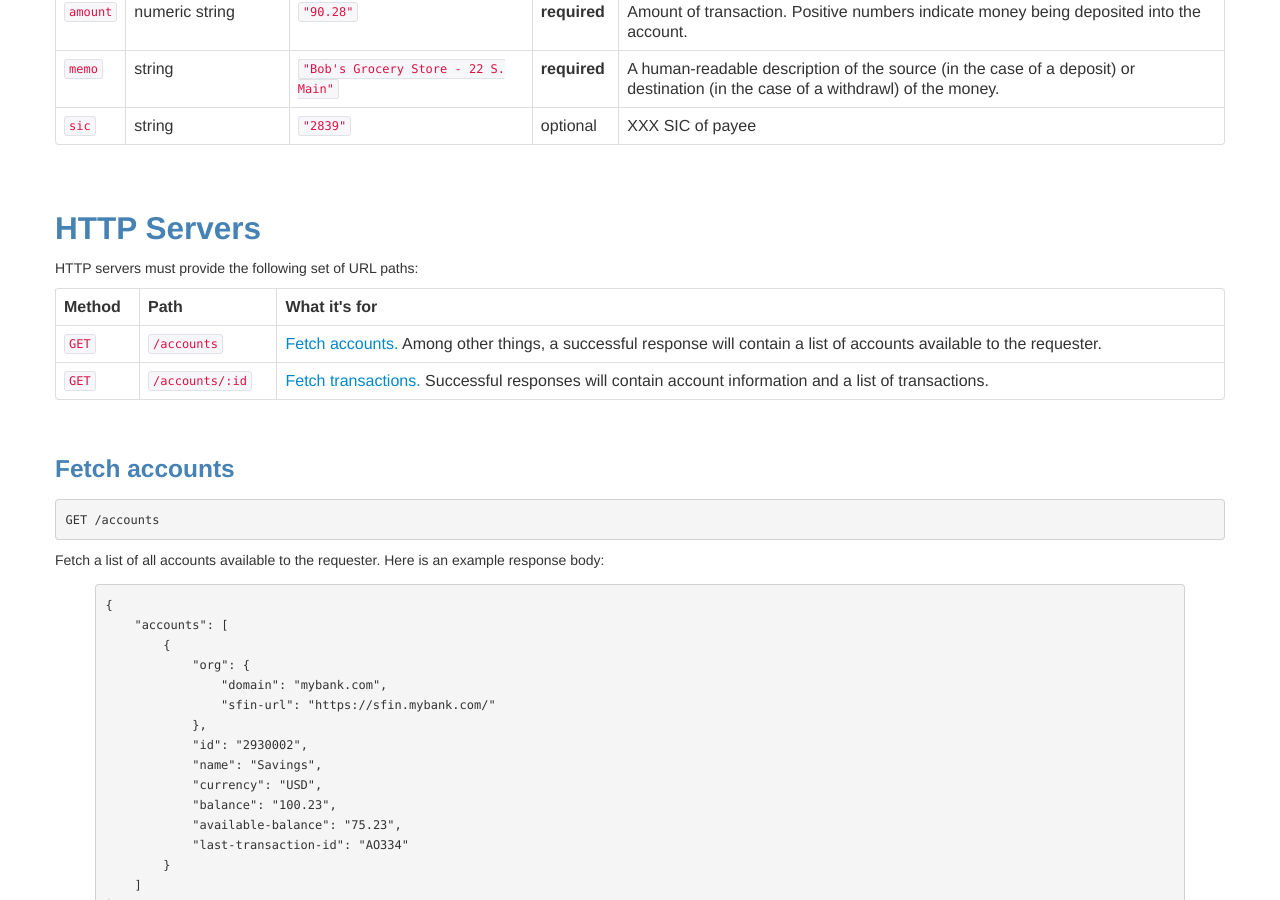
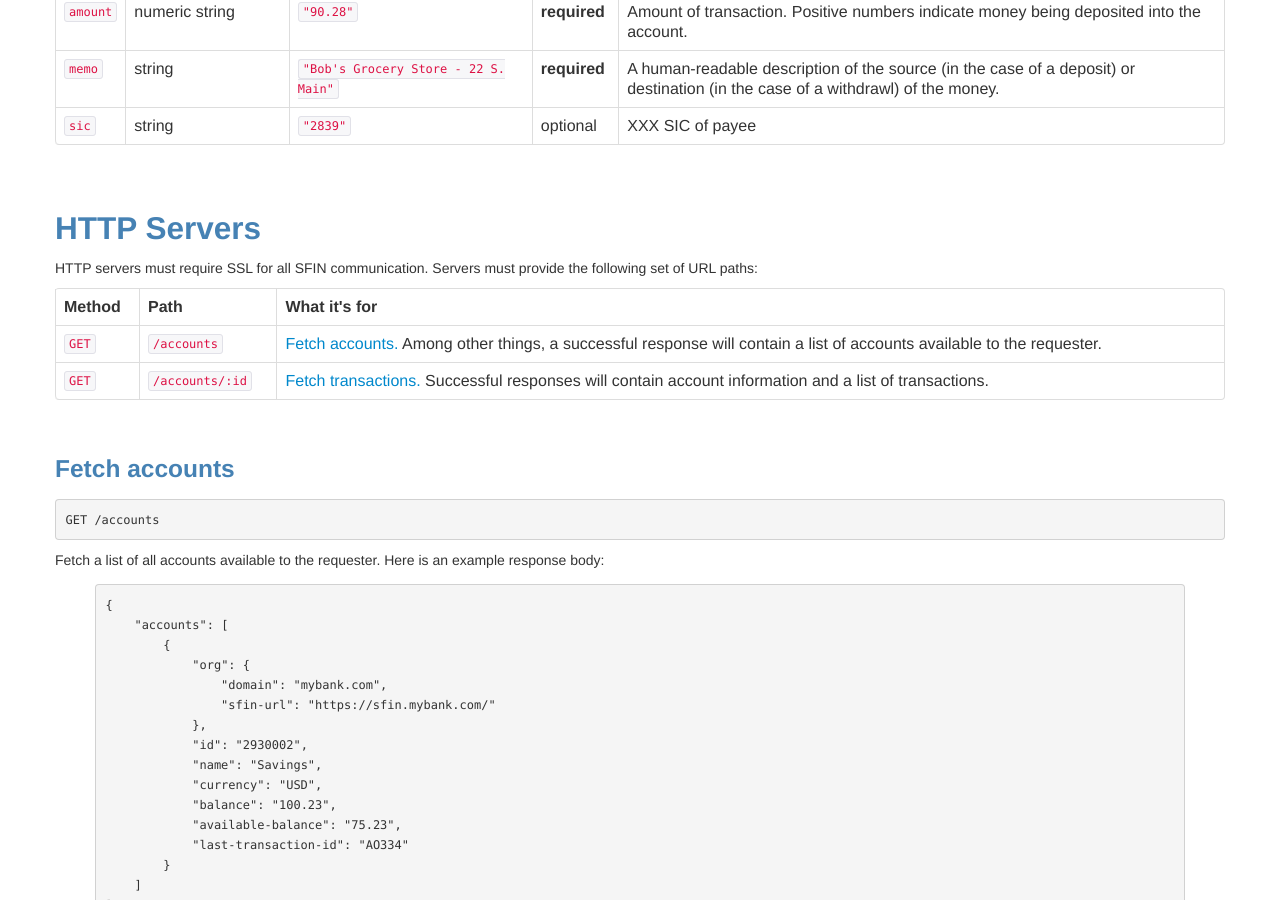
Before and after one commit to simplefin/simplefin.github.com, a Jekyll site: the page built from index.html, in a window 1280 px wide and 900 px high, scrolled down 1520 px. Built offline with Jekyll 4.4.1, drawn with Linux system fonts in a browser that asks for light colours.

Commit message:
Require SSL

```diff
--- a/index.html
+++ b/index.html
@@ -191,7 +191,8 @@ title: The title
 
             <a name="http-servers"><h2>HTTP Servers</h2></a>
 
-            <p>HTTP servers must provide the following set of URL paths:</p>
+            <p>HTTP servers must require SSL for all SFIN communication.
+            Servers must provide the following set of URL paths:</p>
 
             <table class="table table-bordered">
                 <tr>
```
